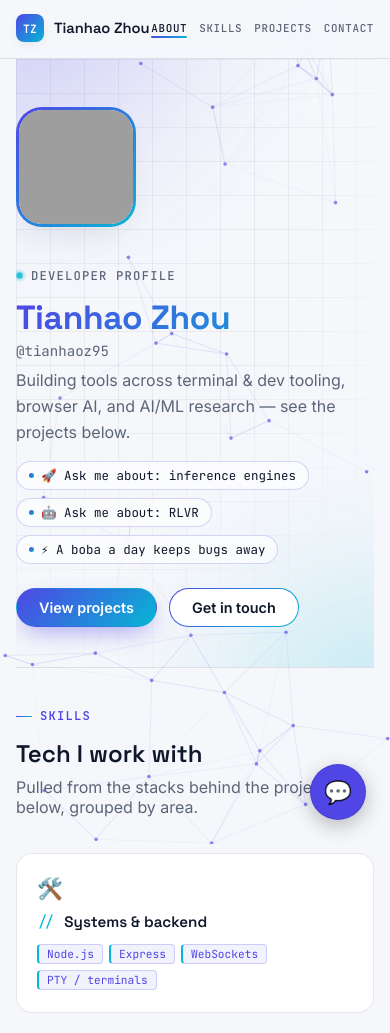
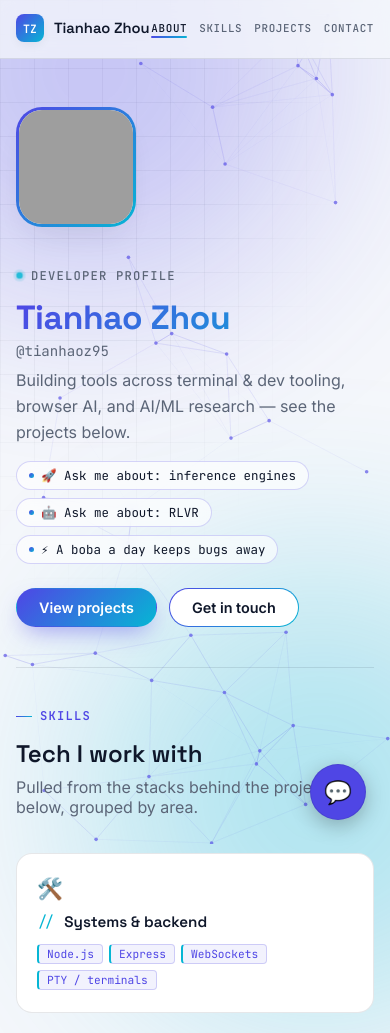
Before and after one commit to tianhaoz95/tianhaoz95, a website built with Vite: page site/index.html in a window 390 px wide. Shown: the top 1033 px of the page. Built offline with nearby package versions, Linux system fonts and the light colour scheme; grey boxes are pictures that could not be loaded.

Commit message:
Make the hero's grid+glow backdrop site-wide, not hero-scoped
The blueprint grid and gradient glow blobs only lived inside
.hero-section, clipped there by overflow:hidden — so the rest of the
page (Skills/Projects/Contact) looked flat by comparison.

Promoted them to the same fixed, global-layer technique already used
for the particle canvas: two new elements (.bg-grid, .bg-glow-1/2)
appended directly in index.html as position:fixed, negative z-index
layers behind every section, instead of being scoped to one section's
local stacking context. They now stay anchored to the viewport corners
as you scroll, so every part of the page gets the same backdrop the
hero had. Layering back-to-front is grid (-3) -> glow (-2) -> particle
canvas (-1) -> content, so the particles read crisply over the color
wash instead of fighting it.

about.ts and .hero-section no longer carry their own glow markup/CSS —
removed now-dead position/overflow rules along with it.

Verified via `tsc --noEmit`, `vite build`, and Puppeteer screenshots at
multiple scroll depths (0/1400/2400px) and on mobile, confirming the
backdrop is now visible behind Skills/Projects/Contact exactly like it
was behind the hero.

Co-Authored-By: Claude Sonnet 5 <noreply@anthropic.com>

```diff
--- a/site/index.html
+++ b/site/index.html
@@ -12,6 +12,9 @@
   <link href="https://fonts.googleapis.com/css2?family=Space+Grotesk:wght@500;600;700&family=Inter:wght@400;500;600&family=JetBrains+Mono:wght@400;500;600&display=swap" rel="stylesheet" />
 </head>
 <body>
+  <div class="bg-grid" aria-hidden="true"></div>
+  <div class="bg-glow bg-glow-1" aria-hidden="true"></div>
+  <div class="bg-glow bg-glow-2" aria-hidden="true"></div>
   <div id="app"></div>
   <script type="module" src="/src/main.ts"></script>
 </body>
--- a/site/src/sections/about.ts
+++ b/site/src/sections/about.ts
@@ -5,8 +5,6 @@ export function renderAbout(profile: Profile): HTMLElement {
   section.id = 'about';
   section.className = 'hero-section';
   section.innerHTML = `
-    <div class="hero-glow hero-glow-1" aria-hidden="true"></div>
-    <div class="hero-glow hero-glow-2" aria-hidden="true"></div>
     <div class="about">
       <div class="avatar-wrap">
         <img class="avatar" src="${profile.avatarUrl}" alt="${profile.name}'s avatar" loading="lazy" />
--- a/site/src/theme.css
+++ b/site/src/theme.css
@@ -200,44 +200,45 @@ h3 {
   right: 0;
 }
 
-/* about / hero */
-.hero-section {
-  position: relative;
-  overflow: hidden;
-  padding: 76px 0 64px;
-}
-.hero-section::before {
-  content: "";
-  position: absolute;
+/* site-wide backdrop: blueprint grid + gradient glow, fixed behind every
+   section (not just the hero) — same trick as .bg-canvas-host, layered
+   underneath it so the particles read crisply on top of the color wash. */
+.bg-grid {
+  position: fixed;
   inset: 0;
-  z-index: 0;
+  z-index: -3;
   pointer-events: none;
   background-image:
-    linear-gradient(rgba(15, 23, 42, 0.055) 1px, transparent 1px),
-    linear-gradient(90deg, rgba(15, 23, 42, 0.055) 1px, transparent 1px);
+    linear-gradient(rgba(15, 23, 42, 0.05) 1px, transparent 1px),
+    linear-gradient(90deg, rgba(15, 23, 42, 0.05) 1px, transparent 1px);
   background-size: 34px 34px;
-  -webkit-mask-image: radial-gradient(ellipse 100% 100% at 30% 20%, #000 45%, transparent 90%);
-  mask-image: radial-gradient(ellipse 100% 100% at 30% 20%, #000 45%, transparent 90%);
+  -webkit-mask-image: radial-gradient(ellipse 70% 65% at 25% 15%, #000 40%, transparent 88%);
+  mask-image: radial-gradient(ellipse 70% 65% at 25% 15%, #000 40%, transparent 88%);
 }
-.hero-glow {
-  position: absolute;
-  z-index: 0;
-  width: 420px;
-  height: 420px;
+.bg-glow {
+  position: fixed;
+  z-index: -2;
+  width: 460px;
+  height: 460px;
   border-radius: 50%;
-  filter: blur(90px);
+  filter: blur(100px);
   opacity: 0.28;
   pointer-events: none;
 }
-.hero-glow-1 {
-  top: -180px;
-  left: -120px;
+.bg-glow-1 {
+  top: -160px;
+  left: -140px;
   background: var(--accent);
 }
-.hero-glow-2 {
-  bottom: -200px;
-  right: -140px;
+.bg-glow-2 {
+  bottom: -180px;
+  right: -160px;
   background: var(--accent-2);
+}
+
+/* about / hero */
+.hero-section {
+  padding: 76px 0 64px;
 }
 .eyebrow {
   display: inline-flex;
```
